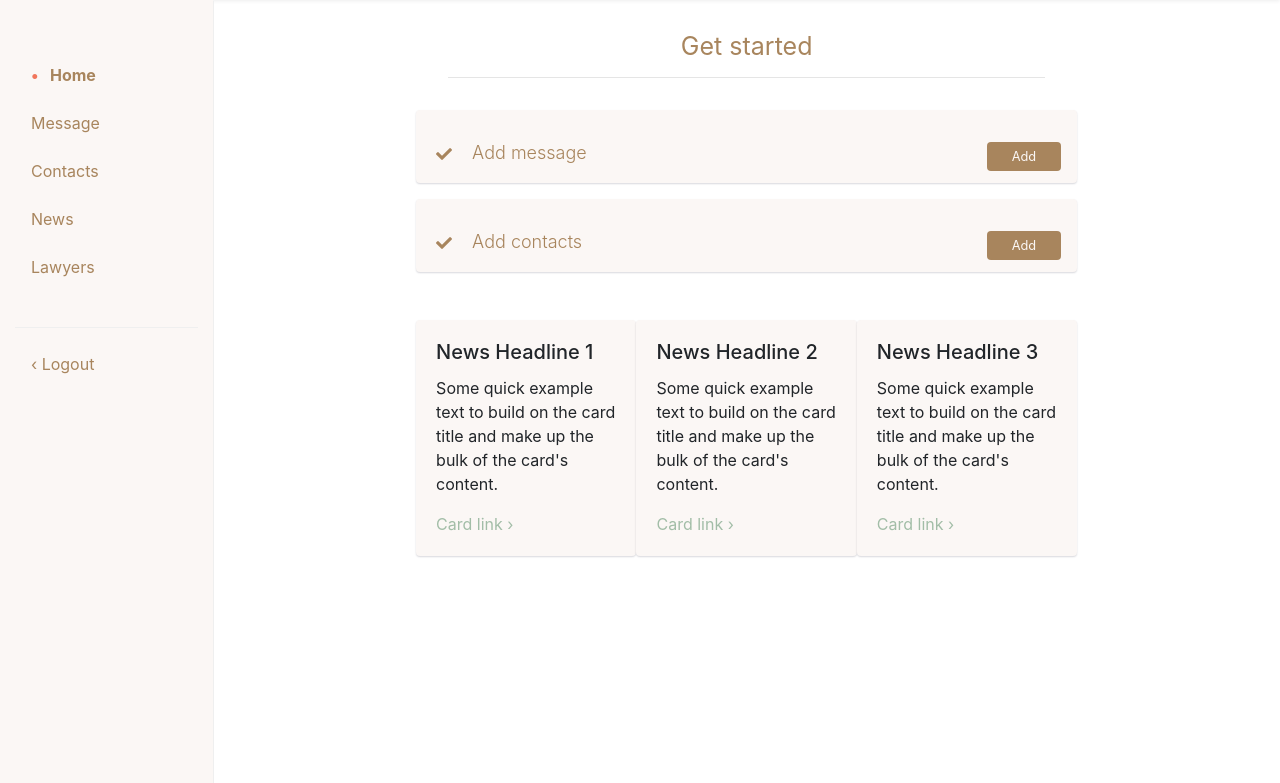
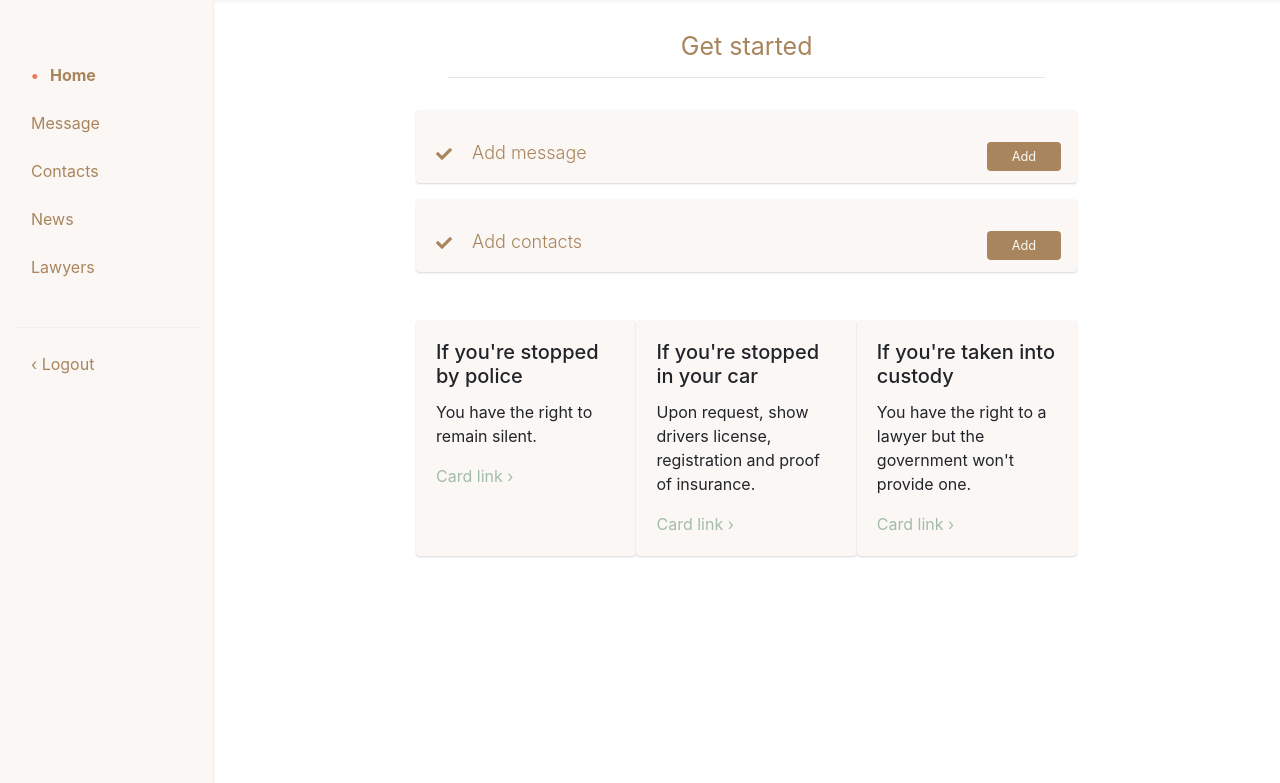
Before and after one commit to michebot/humano, a Flask app: page /user-home in a window 1280 px wide. Shown: the part 57-840 px from the top of the page. Run offline with Flask 2, Linux system fonts and the light colour scheme; the visitor is signed in with stand-in values (Sample User, id 1); data comes from the database, SQL or seed files in the repository; data that the repository does not hold is empty; some libraries are stand-ins or nearby versions.

Commit message:
Adding content to user home cards

```diff
--- a/templates/user-home.html
+++ b/templates/user-home.html
@@ -140,28 +140,40 @@
 <!-- TO DO: Need to center cards with page -->
 <!-- News -->
     <div class="mt3 d-flex justify-content-between">
-        <div class="card" style="width: 18rem;">
+        <div class="card col-xs" style="width: 18rem;">
             <div class="card-body">
-              <h5 class="card-title">News Headline 1</h5>
-              <p class="card-text">Some quick example text to build on the card title and make up the bulk of the card's content.</p>
+              <h5 class="card-title">
+                  If you're stopped by police
+              </h5>
+              <p class="card-text">
+                  You have the right to remain silent.
+              </p>
               <a href="#" class="card-link">
                   Card link &rsaquo;
               </a>
             </div>
         </div>
-      <div class="card" style="width: 18rem;">
+      <div class="card col-xs" style="width: 18rem;">
         <div class="card-body">
-          <h5 class="card-title">News Headline 2</h5
-          <p class="card-text">Some quick example text to build on the card title and make up the bulk of the card's content.</p>
+          <h5 class="card-title">
+              If you're stopped in your car
+              </h5
+          <p class="card-text">
+              Upon request, show drivers license, registration and proof of insurance.
+          </p>
           <a href="#" class="card-link">
               Card link &rsaquo;
           </a>
         </div>
       </div>
-      <div class="card" style="width: 18rem;">
+      <div class="card col-xs" style="width: 18rem;">
         <div class="card-body">
-          <h5 class="card-title">News Headline 3</h5
-          <p class="card-text">Some quick example text to build on the card title and make up the bulk of the card's content.</p>
+          <h5 class="card-title">
+              If you're taken into custody
+              </h5
+          <p class="card-text">
+              You have the right to a lawyer but the government won't provide one.
+          </p>
           <a href="#" class="card-link">
               Card link &rsaquo;
           </a>
```
